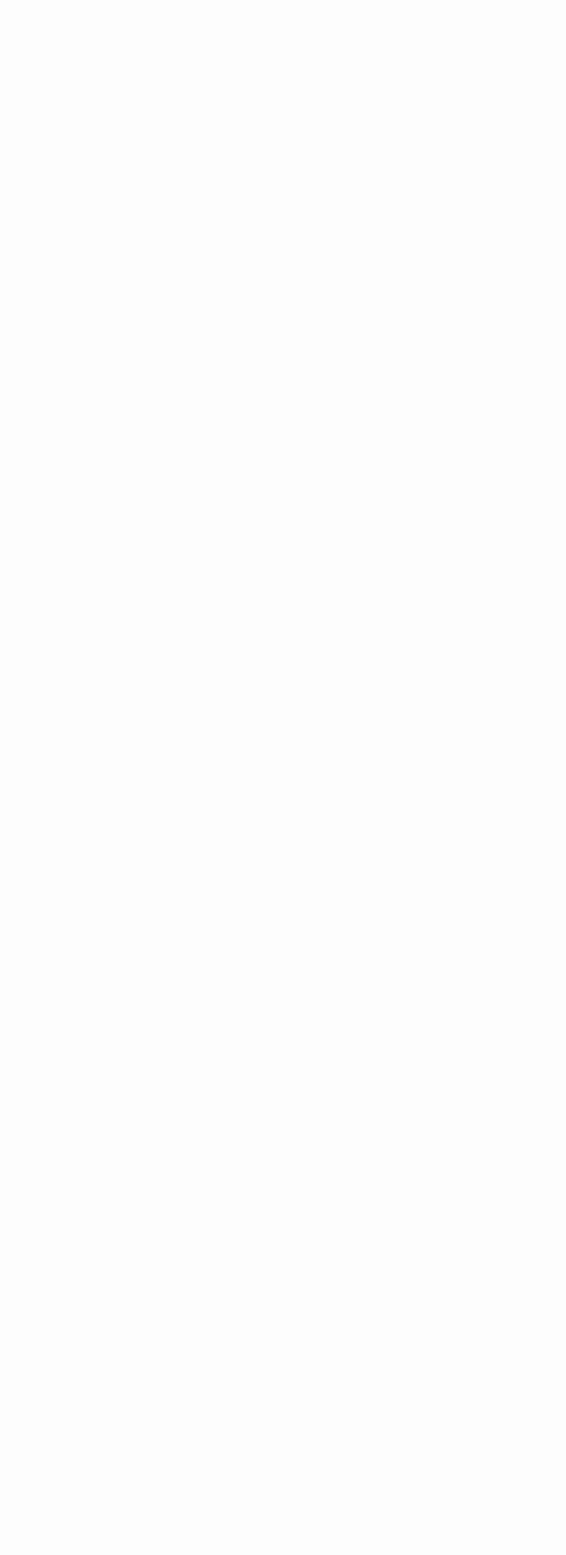
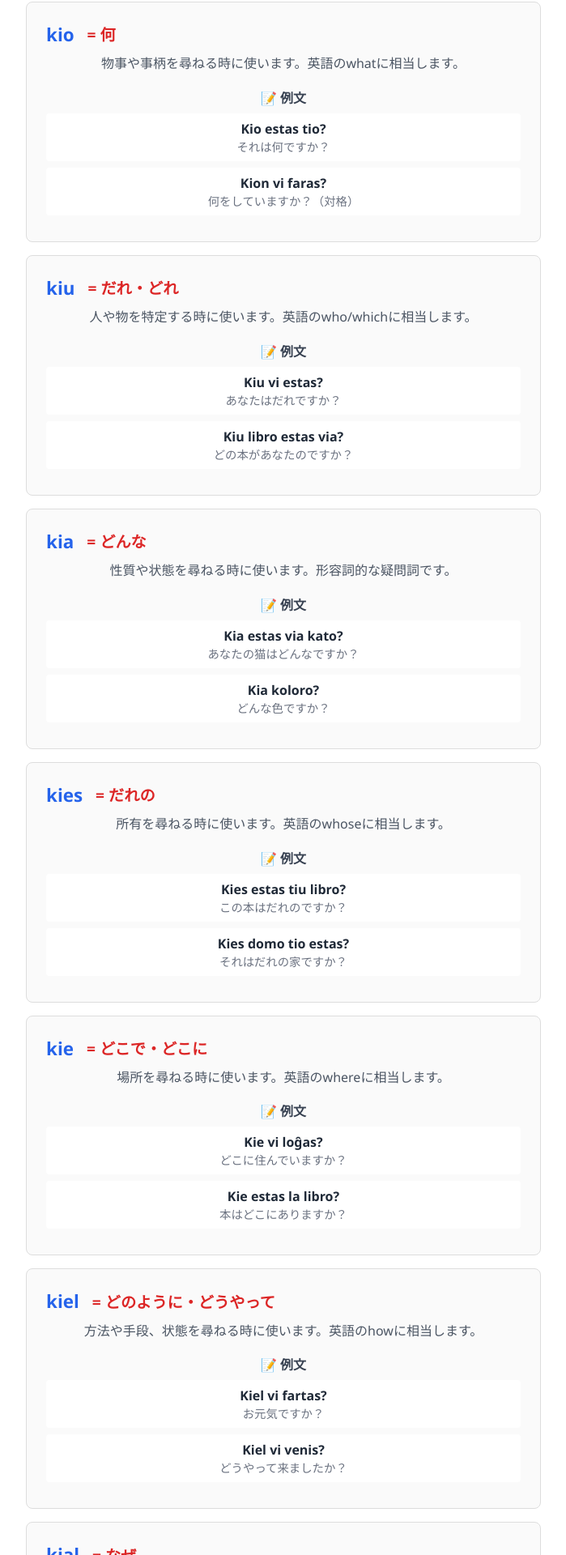
Before and after one commit to manzoku-bukuro/KRESKO, a React (Vite) app: page /interrogative-explanation in a window 1280 px wide. Before the commit this address had no page. Shown: the part 380-2300 px from the top of the page at 81% size, without its empty margins (290-989 px from the left). Before the commit the page ends 800 px from the top, so only its background shows below. Built offline with nearby package versions, Linux system fonts and the light colour scheme.

Commit message:
fix: rename InterrogativeLevel to InterrogativeMenu and update navigation paths

```diff
--- a/src/App.tsx
+++ b/src/App.tsx
@@ -4,7 +4,8 @@ import RangeSelect from "./pages/RangeSelect";
 import Quiz from "./pages/Quiz";
 import NumberGame from "./pages/NumberGame";
 import PrivacyPolicy from "./pages/PrivacyPolicy";
-import InterrogativeLevel from "./pages/InterrogativeLevel";
+import InterrogativeMenu from "./pages/InterrogativeLevel";
+import InterrogativeExplanation from "./pages/InterrogativeExplanation";
 import InterrogativeBasic from "./pages/InterrogativeBasic";
 import InterrogativeAdvanced from "./pages/InterrogativeAdvanced";
 
@@ -16,7 +17,8 @@ function App() {
       <Route path="/quiz/:category/:rangeStart/:rangeSize" element={<Quiz />} />
       <Route path="/number-game" element={<NumberGame />} />
       <Route path="/privacy-policy" element={<PrivacyPolicy />} />
-      <Route path="/interrogative-level" element={<InterrogativeLevel />} />
+      <Route path="/interrogative-menu" element={<InterrogativeMenu />} />
+      <Route path="/interrogative-explanation" element={<InterrogativeExplanation />} />
       <Route path="/interrogative-basic" element={<InterrogativeBasic />} />
       <Route path="/interrogative-advanced" element={<InterrogativeAdvanced />} />
     </Routes>
--- a/src/pages/InterrogativeAdvanced.tsx
+++ b/src/pages/InterrogativeAdvanced.tsx
@@ -72,7 +72,6 @@ function InterrogativeAdvanced() {
   }
 
   const currentQuestion = shuffledQuestions[currentIndex];
-  const isCorrect = selectedAnswer === currentQuestion.correctAnswer;
 
   // 結果表示画面
   if (finished) {
@@ -102,9 +101,9 @@ function InterrogativeAdvanced() {
           <div style={{ marginTop: "2rem" }}>
             <button
               className="btn btn-secondary"
-              onClick={() => navigate("/interrogative-level")}
+              onClick={() => navigate("/interrogative-menu")}
             >
-              📋 レベル選択に戻る
+              📋 メニューに戻る
             </button>
           </div>
         </div>
@@ -242,9 +241,9 @@ function InterrogativeAdvanced() {
         {/* 戻るボタン - 両モード共通 */}
         <button
           className="btn btn-accent btn-small"
-          onClick={() => navigate("/interrogative-level")}
+          onClick={() => navigate("/interrogative-menu")}
         >
-          ← レベル選択に戻る
+          ← メニューに戻る
         </button>
       </div>
     </div>
--- a/src/pages/InterrogativeBasic.tsx
+++ b/src/pages/InterrogativeBasic.tsx
@@ -112,9 +112,9 @@ function InterrogativeBasic() {
           <div style={{ marginTop: "2rem" }}>
             <button
               className="btn btn-secondary"
-              onClick={() => navigate("/interrogative-level")}
+              onClick={() => navigate("/interrogative-menu")}
             >
-              📋 レベル選択に戻る
+              📋 メニューに戻る
             </button>
           </div>
         </div>
@@ -193,9 +193,9 @@ function InterrogativeBasic() {
         {/* 戻るボタン */}
         <button
           className="btn btn-accent btn-small"
-          onClick={() => navigate("/interrogative-level")}
+          onClick={() => navigate("/interrogative-menu")}
         >
-          ← レベル選択に戻る
+          ← メニューに戻る
         </button>
       </div>
     </div>
--- /dev/null
+++ b/src/pages/InterrogativeExplanation.tsx
@@ -0,0 +1,174 @@
+import { useNavigate } from "react-router-dom";
+
+interface InterrogativeInfo {
+  word: string;
+  meaning: string;
+  description: string;
+  examples: { esperanto: string; japanese: string }[];
+}
+
+const interrogatives: InterrogativeInfo[] = [
+  {
+    word: "kio",
+    meaning: "何",
+    description: "物事や事柄を尋ねる時に使います。英語のwhatに相当します。",
+    examples: [
+      { esperanto: "Kio estas tio?", japanese: "それは何ですか？" },
+      { esperanto: "Kion vi faras?", japanese: "何をしていますか？（対格）" }
+    ]
+  },
+  {
+    word: "kiu",
+    meaning: "だれ・どれ",
+    description: "人や物を特定する時に使います。英語のwho/whichに相当します。",
+    examples: [
+      { esperanto: "Kiu vi estas?", japanese: "あなたはだれですか？" },
+      { esperanto: "Kiu libro estas via?", japanese: "どの本があなたのですか？" }
+    ]
+  },
+  {
+    word: "kia",
+    meaning: "どんな",
+    description: "性質や状態を尋ねる時に使います。形容詞的な疑問詞です。",
+    examples: [
+      { esperanto: "Kia estas via kato?", japanese: "あなたの猫はどんなですか？" },
+      { esperanto: "Kia koloro?", japanese: "どんな色ですか？" }
+    ]
+  },
+  {
+    word: "kies",
+    meaning: "だれの",
+    description: "所有を尋ねる時に使います。英語のwhoseに相当します。",
+    examples: [
+      { esperanto: "Kies estas tiu libro?", japanese: "この本はだれのですか？" },
+      { esperanto: "Kies domo tio estas?", japanese: "それはだれの家ですか？" }
+    ]
+  },
+  {
+    word: "kie",
+    meaning: "どこで・どこに",
+    description: "場所を尋ねる時に使います。英語のwhereに相当します。",
+    examples: [
+      { esperanto: "Kie vi loĝas?", japanese: "どこに住んでいますか？" },
+      { esperanto: "Kie estas la libro?", japanese: "本はどこにありますか？" }
+    ]
+  },
+  {
+    word: "kiel",
+    meaning: "どのように・どうやって",
+    description: "方法や手段、状態を尋ねる時に使います。英語のhowに相当します。",
+    examples: [
+      { esperanto: "Kiel vi fartas?", japanese: "お元気ですか？" },
+      { esperanto: "Kiel vi venis?", japanese: "どうやって来ましたか？" }
+    ]
+  },
+  {
+    word: "kial",
+    meaning: "なぜ",
+    description: "理由を尋ねる時に使います。英語のwhyに相当します。",
+    examples: [
+      { esperanto: "Kial vi ploras?", japanese: "なぜ泣いているのですか？" },
+      { esperanto: "Kial vi ne venis?", japanese: "なぜ来なかったのですか？" }
+    ]
+  },
+  {
+    word: "kiam",
+    meaning: "いつ",
+    description: "時間を尋ねる時に使います。英語のwhenに相当します。",
+    examples: [
+      { esperanto: "Kiam vi venos?", japanese: "いつ来ますか？" },
+      { esperanto: "Kiam vi naskiĝis?", japanese: "いつ生まれましたか？" }
+    ]
+  },
+  {
+    word: "kiom",
+    meaning: "どれくらい・いくら",
+    description: "数量や値段を尋ねる時に使います。英語のhow much/how manyに相当します。",
+    examples: [
+      { esperanto: "Kiom kostas tio?", japanese: "それはいくらしますか？" },
+      { esperanto: "Kiom da tempo?", japanese: "どれくらいの時間？" }
+    ]
+  }
+];
+
+function InterrogativeExplanation() {
+  const navigate = useNavigate();
+
+  return (
+    <div className="app-container">
+      <div className="card">
+        <h1>❓ 疑問詞について</h1>
+        <h2>エスペラントの9つの疑問詞</h2>
+
+        <div style={{ marginBottom: "2rem", padding: "1rem", backgroundColor: "#f0f8ff", borderRadius: "8px", border: "2px solid #e6f3ff" }}>
+          <p><strong>📚 疑問詞とは？</strong></p>
+          <p>エスペラントには9つの疑問詞があり、すべて「ki-」で始まります。これらを覚えることで、様々な質問ができるようになります！</p>
+        </div>
+
+        <div className="interrogative-list">
+          {interrogatives.map((item, index) => (
+            <div key={index} className="interrogative-item" style={{
+              margin: "1rem 0",
+              padding: "1.5rem",
+              border: "1px solid #ddd",
+              borderRadius: "8px",
+              backgroundColor: "#fafafa"
+            }}>
+              <div style={{ display: "flex", alignItems: "center", marginBottom: "0.5rem" }}>
+                <h3 style={{ margin: "0", color: "#2563eb", fontSize: "1.4rem" }}>{item.word}</h3>
+                <span style={{ marginLeft: "1rem", fontSize: "1.2rem", fontWeight: "bold", color: "#dc2626" }}>
+                  = {item.meaning}
+                </span>
+              </div>
+
+              <p style={{ margin: "0.5rem 0", color: "#4b5563" }}>{item.description}</p>
+
+              <div style={{ marginTop: "1rem" }}>
+                <h4 style={{ margin: "0.5rem 0", fontSize: "1rem", color: "#374151" }}>📝 例文</h4>
+                {item.examples.map((example, exIndex) => (
+                  <div key={exIndex} style={{ margin: "0.5rem 0", padding: "0.5rem", backgroundColor: "#ffffff", borderRadius: "4px" }}>
+                    <div style={{ fontWeight: "bold", color: "#1f2937" }}>{example.esperanto}</div>
+                    <div style={{ color: "#6b7280", fontSize: "0.9rem" }}>{example.japanese}</div>
+                  </div>
+                ))}
+              </div>
+            </div>
+          ))}
+        </div>
+
+        <div style={{ marginTop: "2rem", padding: "1rem", backgroundColor: "#fef7cd", borderRadius: "8px", border: "2px solid #fde047" }}>
+          <p><strong>💡 覚え方のコツ</strong></p>
+          <ul style={{ margin: "0.5rem 0", paddingLeft: "1.5rem" }}>
+            <li>すべて「ki-」で始まることを覚える</li>
+            <li>英語の5W1H（Who, What, When, Where, Why, How）と対応させて覚える</li>
+            <li>例文を声に出して読んで覚える</li>
+            <li>日常会話で使ってみる</li>
+          </ul>
+        </div>
+
+        <div style={{ display: "flex", gap: "1rem", justifyContent: "center", marginTop: "2rem", flexWrap: "wrap" }}>
+          <button
+            className="btn btn-primary btn-large"
+            onClick={() => navigate("/interrogative-basic")}
+          >
+            📖 基本学習をスタート
+          </button>
+          <button
+            className="btn btn-secondary btn-large"
+            onClick={() => navigate("/interrogative-advanced")}
+          >
+            🎯 応用問題をスタート
+          </button>
+          <button
+            className="btn btn-accent"
+            onClick={() => navigate("/interrogative-menu")}
+          >
+            ← メニューに戻る
+          </button>
+        </div>
+      </div>
+    </div>
+  );
+}
+
+export default InterrogativeExplanation;
--- a/src/pages/InterrogativeLevel.tsx
+++ b/src/pages/InterrogativeLevel.tsx
@@ -1,17 +1,28 @@
 import { useNavigate } from "react-router-dom";
 
-function InterrogativeLevel() {
+function InterrogativeMenu() {
   const navigate = useNavigate();
 
   return (
     <div className="app-container">
       <div className="card range-selection">
-        <h1>❓ 疑問詞</h1>
-        <h2>学習レベルを選択</h2>
+        <h1>❓ 疑問詞学習</h1>
+        <h2>学習方法を選択してください</h2>
+
+        <div className="range-section">
+          <h3>📚 疑問詞について</h3>
+          <p>初学者向け：9つの疑問詞の意味と使い方を学ぶ</p>
+          <button
+            className="btn btn-accent btn-large btn-full"
+            onClick={() => navigate("/interrogative-explanation")}
+          >
+            疑問詞の説明を読む
+          </button>
+        </div>
 
         <div className="range-section">
           <h3>📖 基本学習</h3>
-          <p>疑問詞の意味を覚える</p>
+          <p>疑問詞の意味を覚える練習問題</p>
           <button
             className="btn btn-primary btn-large btn-full"
             onClick={() => navigate("/interrogative-basic")}
@@ -22,7 +33,7 @@ function InterrogativeLevel() {
 
         <div className="range-section">
           <h3>🎯 応用問題</h3>
-          <p>日本語文の穴埋めで疑問詞を選択</p>
+          <p>日本語文の穴埋めで疑問詞を選択する実践問題</p>
           <button
             className="btn btn-secondary btn-large btn-full"
             onClick={() => navigate("/interrogative-advanced")}
@@ -42,4 +53,4 @@ function InterrogativeLevel() {
   );
 }
 
-export default InterrogativeLevel;
+export default InterrogativeMenu;
--- a/src/pages/Top.tsx
+++ b/src/pages/Top.tsx
@@ -19,7 +19,7 @@ function Top() {
             </button>
             <button
               className="btn btn-secondary btn-large btn-full"
-              onClick={() => navigate("/interrogative-level")}
+              onClick={() => navigate("/interrogative-menu")}
             >
               ❓ 疑問詞
             </button>
```
